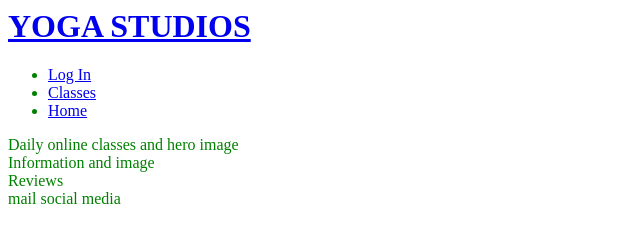
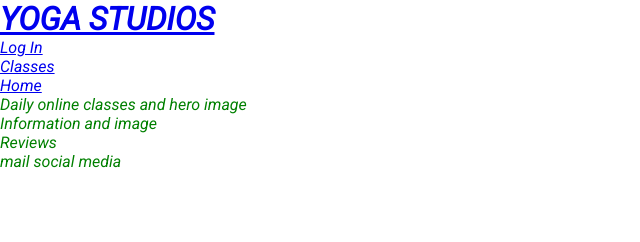
Before and after one commit to Fredricho/yogastudios, a plain HTML site: page index.html in a window 1280 px wide. Shown: the whole page, without its empty margins (0-640 px from the left). Drawn offline with Linux system fonts and the light colour scheme.

Commit message:
Add googe fonts to css

```diff
--- a/assets/css/style.css
+++ b/assets/css/style.css
@@ -1,3 +1,10 @@
+@import url('https://fonts.googleapis.com/css2?family=Alegreya:ital,wght@1,500&family=Roboto:ital@1&display=swap');
+*{
+    margin: 0;
+    padding: 0;
+    border: none;
+}
 body{
     color: green;
+    font-family: roboto, sans-serif;
 }
```
